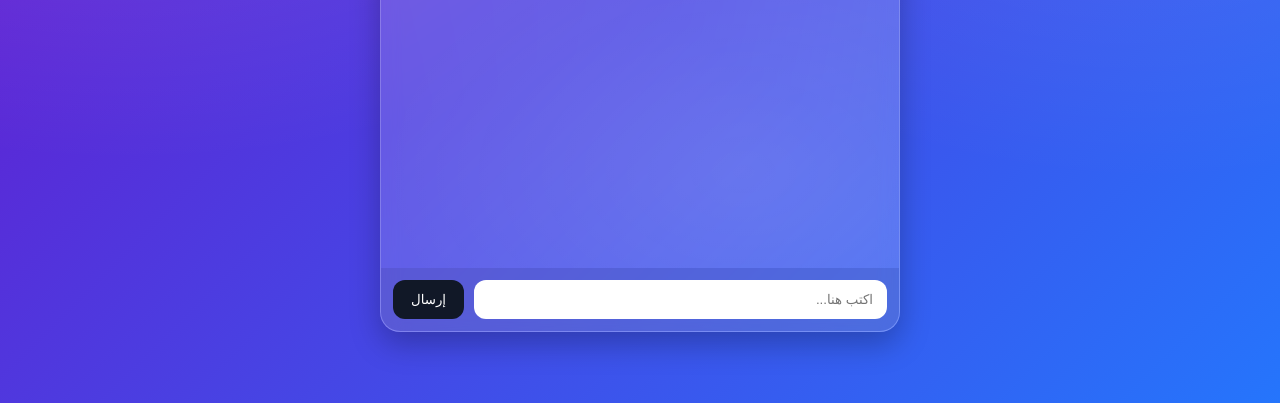
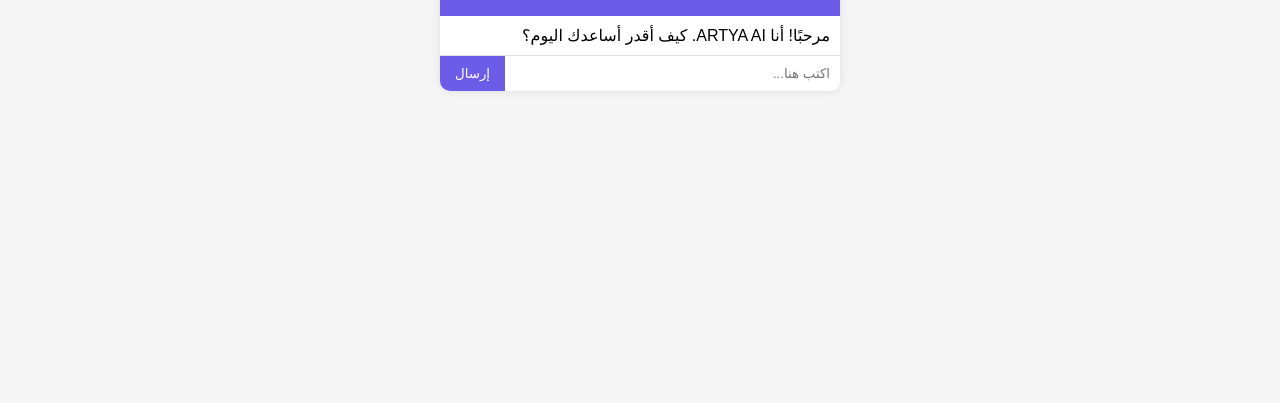
Before and after one commit to mhmdbwzyany527-code/-ARTYA-AI-, a website: page public/index.html in a window 1280 px wide. Shown: the part 397-800 px from the top of the page. Drawn offline with Linux system fonts and the light colour scheme.

Commit message:
Update style.css

```diff
--- a/public/style.css
+++ b/public/style.css
@@ -1,121 +1,51 @@
-@keyframes float {
-  0% { transform: translateY(0px); }
-  50% { transform: translateY(-6px); }
-  100% { transform: translateY(0px); }
+body {
+  font-family: sans-serif;
+  background: #f5f5f5;
+  display: flex;
+  justify-content: center;
+  align-items: center;
+  height: 100vh;
+  margin: 0;
 }
 
-:root{
-  --bg1:#6a11cb;
-  --bg2:#2575fc;
-  --bubble-user:#7b5cff;
-  --bubble-bot:#ffffff;
-  --text-dark:#222;
-  --text-light:#fff;
+.app {
+  width: 400px;
+  background: white;
+  border-radius: 10px;
+  overflow: hidden;
+  display: flex;
+  flex-direction: column;
+  box-shadow: 0 0 10px rgba(0,0,0,0.1);
 }
 
-*{ box-sizing: border-box; }
-
-body{
-  margin:0;
-  font-family: "Tahoma", Arial, sans-serif;
-  background: radial-gradient(1200px 800px at 10% 10%, rgba(255,255,255,.15), transparent 60%),
-              radial-gradient(1000px 700px at 90% 20%, rgba(255,255,255,.10), transparent 60%),
-              linear-gradient(135deg, var(--bg1), var(--bg2));
-  min-height:100vh;
-  display:flex;
-  align-items:center;
-  justify-content:center;
-  padding:16px;
+header {
+  background: #6c5ce7;
+  color: white;
+  text-align: center;
+  padding: 10px;
 }
 
-.app{
-  width:100%;
-  max-width:520px;
-  background: rgba(255,255,255,.15);
-  backdrop-filter: blur(10px);
-  border: 1px solid rgba(255,255,255,.2);
-  border-radius:20px;
-  overflow:hidden;
-  color:#fff;
-  box-shadow: 0 12px 30px rgba(0,0,0,.25);
+#chat {
+  flex: 1;
+  padding: 10px;
+  overflow-y: auto;
 }
 
-header{
-  display:flex;
-  align-items:center;
-  gap:10px;
-  padding:16px 18px;
-  background: rgba(0,0,0,.15);
+footer {
+  display: flex;
+  border-top: 1px solid #ddd;
 }
 
-.logo{ font-size:24px; animation: float 4s ease-in-out infinite; }
-.title{ font-weight:700; letter-spacing:.5px; }
-.title span{ color:#ffe082; }
-
-#chat{
-  height: 60vh;
-  overflow-y:auto;
-  padding:16px;
-  background:
-    radial-gradient(600px 400px at 70% 80%, rgba(255,255,255,.08), transparent 60%),
-    transparent;
+input {
+  flex: 1;
+  padding: 10px;
+  border: none;
 }
 
-.msg{
-  max-width: 85%;
-  margin: 8px 0;
-  padding: 10px 12px;
-  border-radius: 16px;
-  line-height: 1.5;
-  word-wrap: break-word;
-  box-shadow: 0 4px 12px rgba(0,0,0,.12);
+button {
+  padding: 10px 15px;
+  border: none;
+  background: #6c5ce7;
+  color: white;
+  cursor: pointer;
 }
-
-.user{
-  margin-left:auto;
-  background: var(--bubble-user);
-  color: var(--text-light);
-  border-bottom-right-radius: 4px;
-}
-
-.bot{
-  margin-right:auto;
-  background: var(--bubble-bot);
-  color: var(--text-dark);
-  border-bottom-left-radius: 4px;
-}
-
-.typing{
-  display:inline-flex; gap:4px; align-items:center;
-}
-.dot{
-  width:6px; height:6px; border-radius:50%;
-  background:#999; opacity:.6;
-  animation: blink 1s infinite;
-}
-.dot:nth-child(2){ animation-delay: .2s; }
-.dot:nth-child(3){ animation-delay: .4s; }
-
-@keyframes blink{
-  0%,100%{ opacity:.2; transform: translateY(0); }
-  50%{ opacity:1; transform: translateY(-2px); }
-}
-
-footer{
-  display:flex; gap:10px; padding:12px; background: rgba(0,0,0,.08);
-}
-
-#msg{
-  flex:1;
-  padding:12px 14px;
-  border: none;
-  border-radius: 12px;
-  outline: none;
-}
-
-#send{
-  padding: 12px 18px;
-  border:none; border-radius:12px;
-  background:#111827; color:#fff; cursor:pointer;
-}
-#send:disabled{ opacity:.6; cursor:not-allowed; }
```
